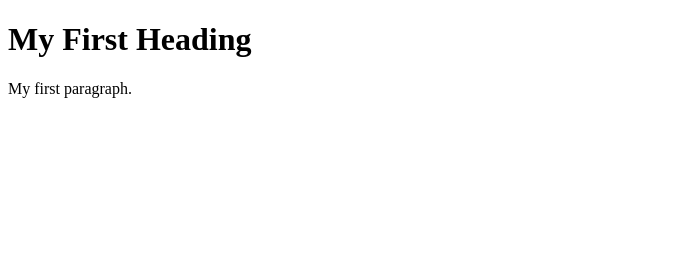
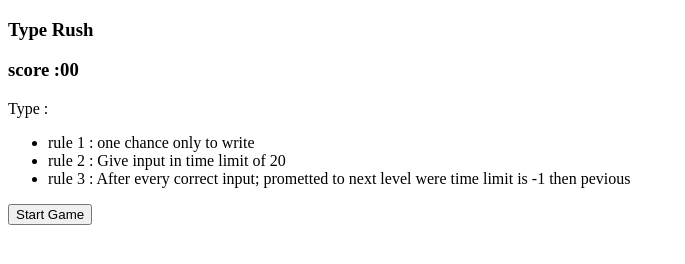
Before and after one commit to vaibhav-1-kaushik/Vaibhav, a plain HTML site: page index.html in a window 1280 px wide. Shown: the whole page, without its empty margins (0-685 px from the left). Drawn offline with Linux system fonts and the light colour scheme.

Commit message:
Update index.html

```diff
--- a/index.html
+++ b/index.html
@@ -1,10 +1,45 @@
 <!DOCTYPE html>
 <html>
+
+<head>
+    <meta charset="utf-8">
+    <meta http-equiv="X-UA-Compatible" content="IE=edge">
+    <title>Type-Rush</title>
+    <meta name="description" content="">
+    <meta name="viewport" content="width=device-width, initial-scale=1">
+
+</head>
+<!-- scoreboard -->
+
 <body>
+    <div class="scoreboard">
+        <h3 id="bhaoo">Type <span>Rush</span></h3>
+        <h3 id="score">score :<span id="sc-re">00</span></h3>
+    </div>
+    <!-- peach of the ground is here -->
+    <div class="page">
+        <!-- task area -->
+        <div id="task">
+            Type : <span id="task-1">
+                <ul id="list">
+                    <li>rule 1 : one chance only to write </li>
+                    <li>rule 2 : Give input in time limit of 20</li>
+                    <li>rule 3 : After every correct input; prometted to next level were time limit is -1 then pevious
+                    </li>
+                </ul>
+            </span>
+        </div>
 
-<h1>My First Heading</h1>
+        <!-- here we take input from user -->
+        <div id="input">
+            <!-- input area -->
+            <input type="text" placeholder="Type here" id="in-put" style="display:none;">
+            <input type="submit" placeholder="Type here" id="put" value="Start Game" onclick="Start()" display="block">
+            <input type="submit" onclick="submit()" id="in" style="display: none;">
+        </div>
+    </div>
 
-<p>My first paragraph.</p>
+    <script src="connect.js"></script>
+</body>
 
-</body>
 </html>
```
